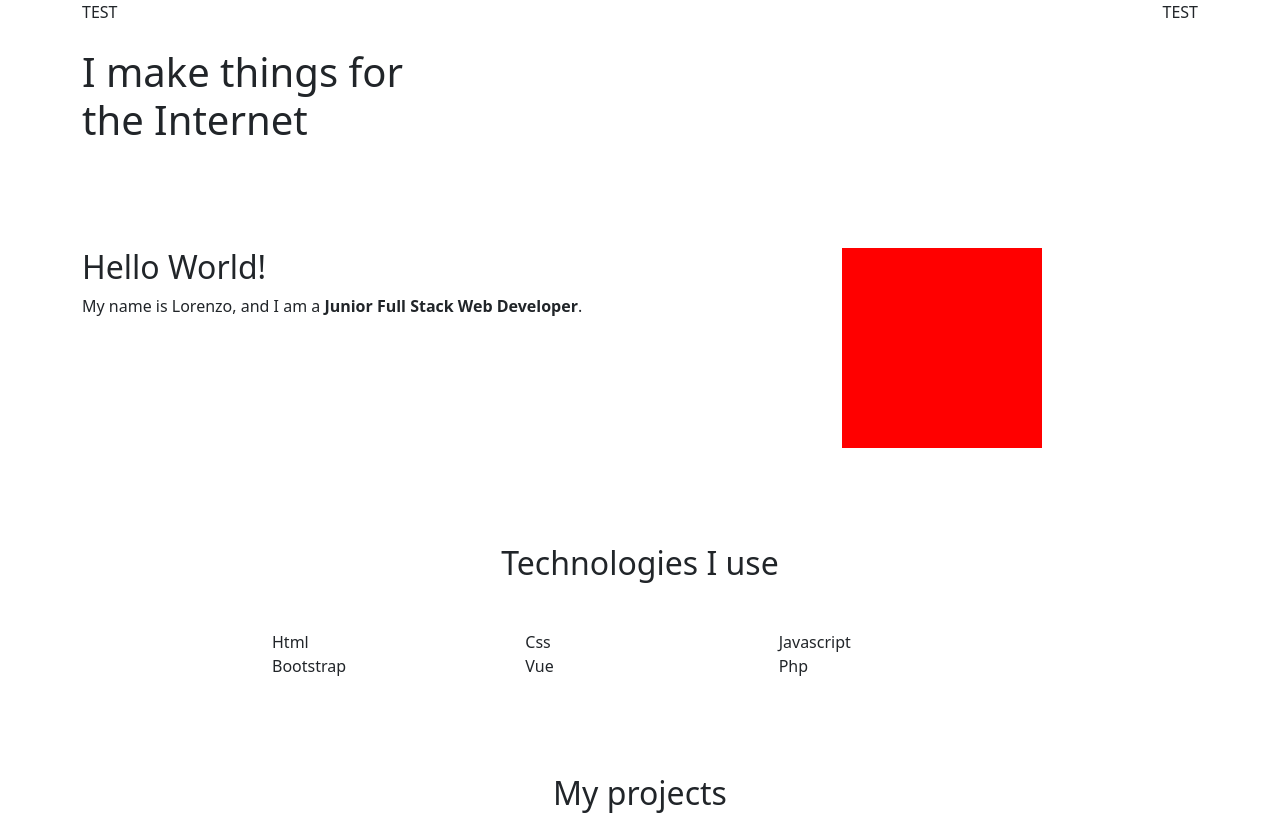
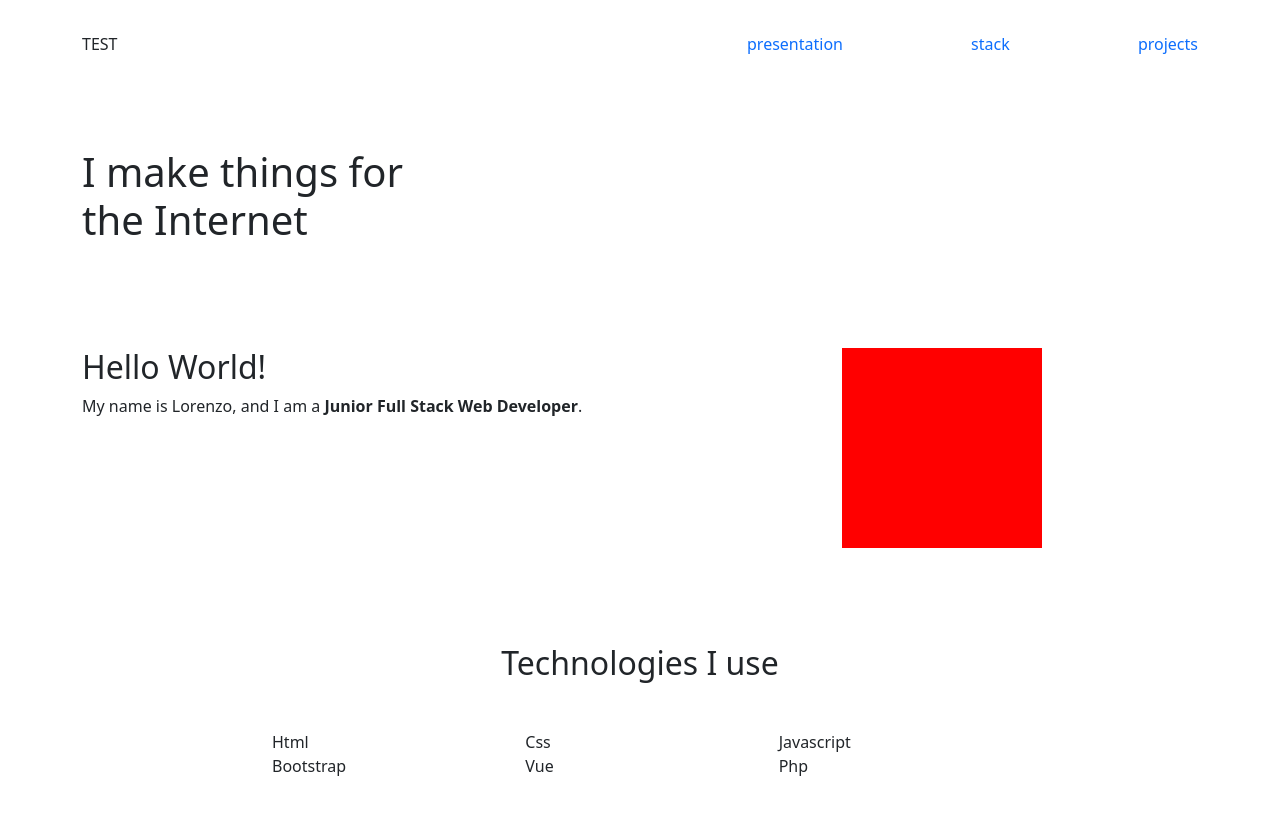
Before and after one commit to LorenzoNicco/LorenzoNicco.github.io, a Vue app: page / in a window 1280 px wide. Shown: the top 815 px of the page. Built offline with nearby package versions, Linux system fonts and the light colour scheme.

Commit message:
Update header con lista link

```diff
--- a/src/components/AppHeader.vue
+++ b/src/components/AppHeader.vue
@@ -1,6 +1,15 @@
 <script>
     export default {
-        name: "AppHeader"
+        name: "AppHeader",
+        data() {
+            return {
+                menu: [
+                    "presentation",
+                    "stack",
+                    "projects"
+                ]
+            }
+        }
     }
 </script>
 
@@ -9,13 +18,15 @@
     <header>
         <nav class="container">
             <div class="row">
-                <div class="col text-start">
+                <div class="col-7 text-start">
                     TEST
                 </div>
 
-                <div class="col text-end">
-                    TEST
-                </div>
+                <ul class="col list-unstyled d-flex justify-content-between">
+                    <li v-for="item in menu">
+                        <a class="text-decoration-none" :href="'#'+item">{{ item }}</a>
+                    </li>
+                </ul>
             </div>
         </nav>
     </header>
@@ -30,5 +41,6 @@
         top: 0;
         left: 0;
         right: 0;
+        padding: 2rem 0;
     }
 </style>
--- a/src/components/JumboSection.vue
+++ b/src/components/JumboSection.vue
@@ -16,5 +16,7 @@
 </template>
 
 <style lang="scss" scoped>
-
+    #jumbotron {
+        margin-top: 100px;
+    }
 </style>
```
